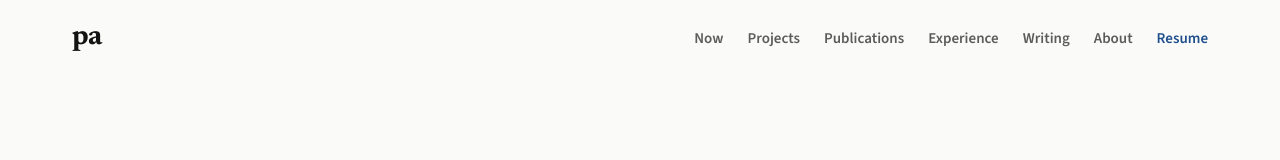
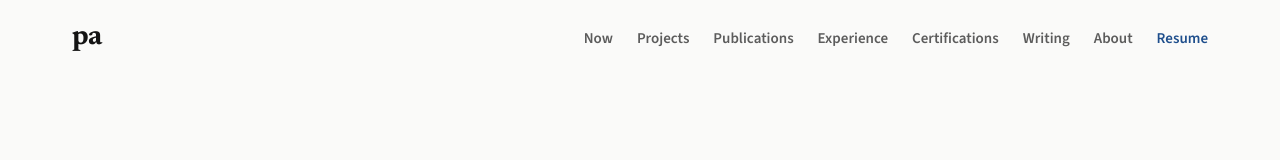
Before and after one commit to pratyushagarwal22/pratyushagarwal.com, a Next.js app: page / in a window 1280 px wide. Shown: the top 160 px of the page. Built offline with nearby package versions, Linux system fonts and the light colour scheme.

Commit message:
feat: wire certifications section into page and nav

```diff
--- a/app/page.tsx
+++ b/app/page.tsx
@@ -1,4 +1,5 @@
 import { About } from "@/components/About";
+import { Certifications } from "@/components/Certifications";
 import { Experience } from "@/components/Experience";
 import { Hero } from "@/components/Hero";
 import { Projects } from "@/components/Projects";
@@ -21,6 +22,7 @@ export default function Home() {
           <Projects />
           <Publications />
           <Experience />
+          <Certifications />
           <Writing />
           <About />
         </div>
--- a/components/SiteHeader.tsx
+++ b/components/SiteHeader.tsx
@@ -9,6 +9,7 @@ const navItems = [
   { href: "#projects", label: "Projects" },
   { href: "#publications", label: "Publications" },
   { href: "#experience", label: "Experience" },
+  { href: "#certifications", label: "Certifications" },
   { href: "#writing", label: "Writing" },
   { href: "#about", label: "About" },
 ] as const;
```
